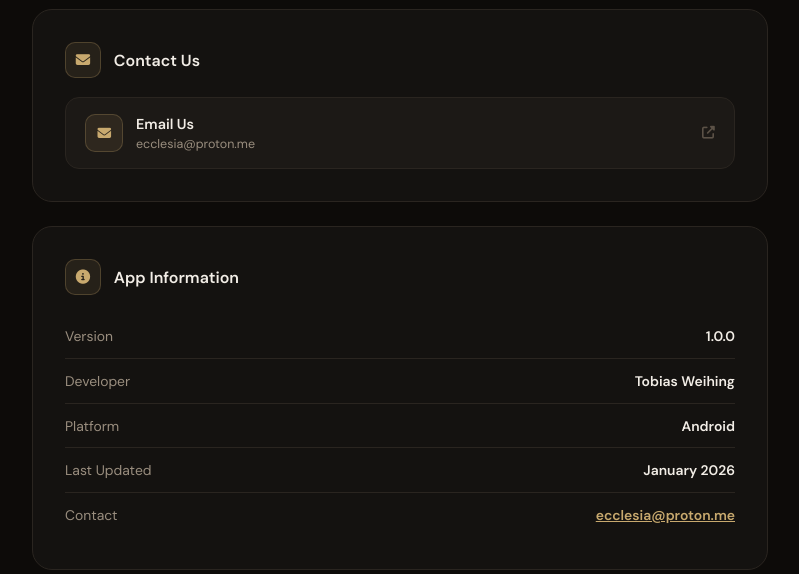
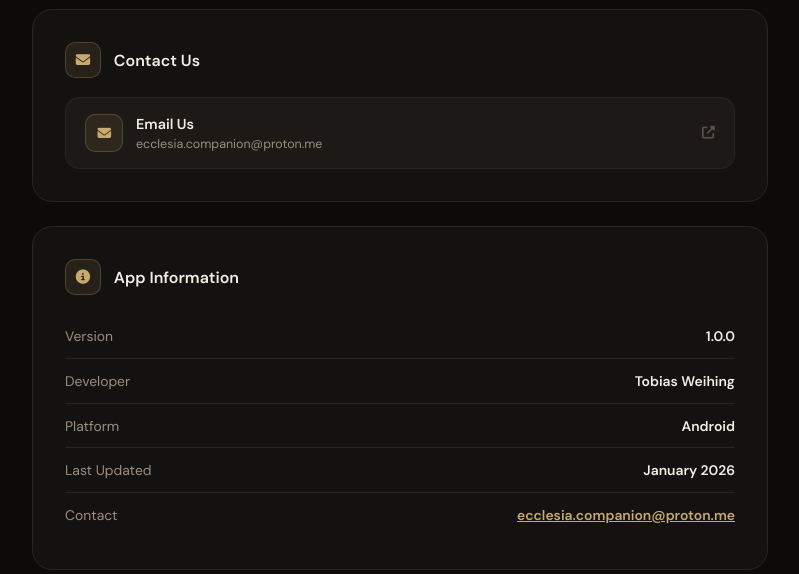
Before and after one commit to TobiBezzel/ecclesia_webpage, a plain HTML site: page support.html in a window 1280 px wide. Shown: the part 1900-2474 px from the top of the page, without its empty margins (240-1039 px from the left). Drawn offline with nearby package versions, Linux system fonts and the light colour scheme.

Commit message:
Update support.html

```diff
--- a/support.html
+++ b/support.html
@@ -159,7 +159,7 @@
       <li><a href="legal.html">Legal Notice</a></li>
       <li><a href="support.html" class="active">Support</a></li>
     </ul>
-    <a href="mailto:ecclesia@proton.me" class="nav-cta">Get Early Access</a>
+    <a href="mailto:ecclesia.companion@proton.me" class="nav-cta">Get Early Access</a>
     <button class="mobile-menu" id="mobileMenu"><i class="fas fa-bars"></i></button>
   </div>
 </nav>
@@ -182,19 +182,19 @@
       <div class="card-title">Quick Actions</div>
     </div>
     <div class="quick-grid">
-      <a href="mailto:ecclesia@proton.me" class="quick-btn">
+      <a href="mailto:ecclesia.companion@proton.me" class="quick-btn">
         <i class="fas fa-envelope"></i>
         <span>Contact Support</span>
       </a>
-      <a href="mailto:ecclesia@proton.me?subject=Bug Report – Ecclesia Companion v1.0.0" class="quick-btn">
+      <a href="mailto:ecclesia.companion@proton.me?subject=Bug Report – Ecclesia Companion v1.0.0" class="quick-btn">
         <i class="fas fa-bug"></i>
         <span>Report a Bug</span>
       </a>
-      <a href="mailto:ecclesia@proton.me?subject=Feature Request – Ecclesia Companion" class="quick-btn">
+      <a href="mailto:ecclesia.companion@proton.me?subject=Feature Request – Ecclesia Companion" class="quick-btn">
         <i class="fas fa-lightbulb"></i>
         <span>Request a Feature</span>
       </a>
-      <a href="mailto:ecclesia@proton.me?subject=Beta Tester – Ecclesia Companion" class="quick-btn">
+      <a href="mailto:ecclesia.companion@proton.me?subject=Beta Tester – Ecclesia Companion" class="quick-btn">
         <i class="fas fa-rocket"></i>
         <span>Join Beta</span>
       </a>
@@ -336,12 +336,12 @@
       <div class="card-icon"><i class="fas fa-envelope"></i></div>
       <div class="card-title">Contact Us</div>
     </div>
-    <a href="mailto:ecclesia@proton.me" class="contact-item">
+    <a href="mailto:ecclesia.companion@proton.me" class="contact-item">
       <div class="contact-left">
         <div class="c-icon"><i class="fas fa-envelope"></i></div>
         <div class="c-text">
           <h3>Email Us</h3>
-          <p>ecclesia@proton.me</p>
+          <p>ecclesia.companion@proton.me</p>
         </div>
       </div>
       <i class="fas fa-external-link-alt arrow"></i>
@@ -373,7 +373,7 @@
       </div>
       <div class="info-row">
         <span class="info-label">Contact</span>
-        <span class="info-value"><a href="mailto:ecclesia@proton.me" style="color:var(--gold);">ecclesia@proton.me</a></span>
+        <span class="info-value"><a href="mailto:ecclesia.companion@proton.me" style="color:var(--gold);">ecclesia.companion@proton.me</a></span>
       </div>
     </div>
   </div>
@@ -382,7 +382,7 @@
   <div class="cta-card">
     <h3>Still have questions?</h3>
     <p>We're here to help. Send us an email and we'll get back to you as soon as possible.</p>
-    <a href="mailto:ecclesia@proton.me" class="cta-btn">
+    <a href="mailto:ecclesia.companion@proton.me" class="cta-btn">
       <i class="fas fa-envelope"></i> Contact Support
     </a>
   </div>
```
